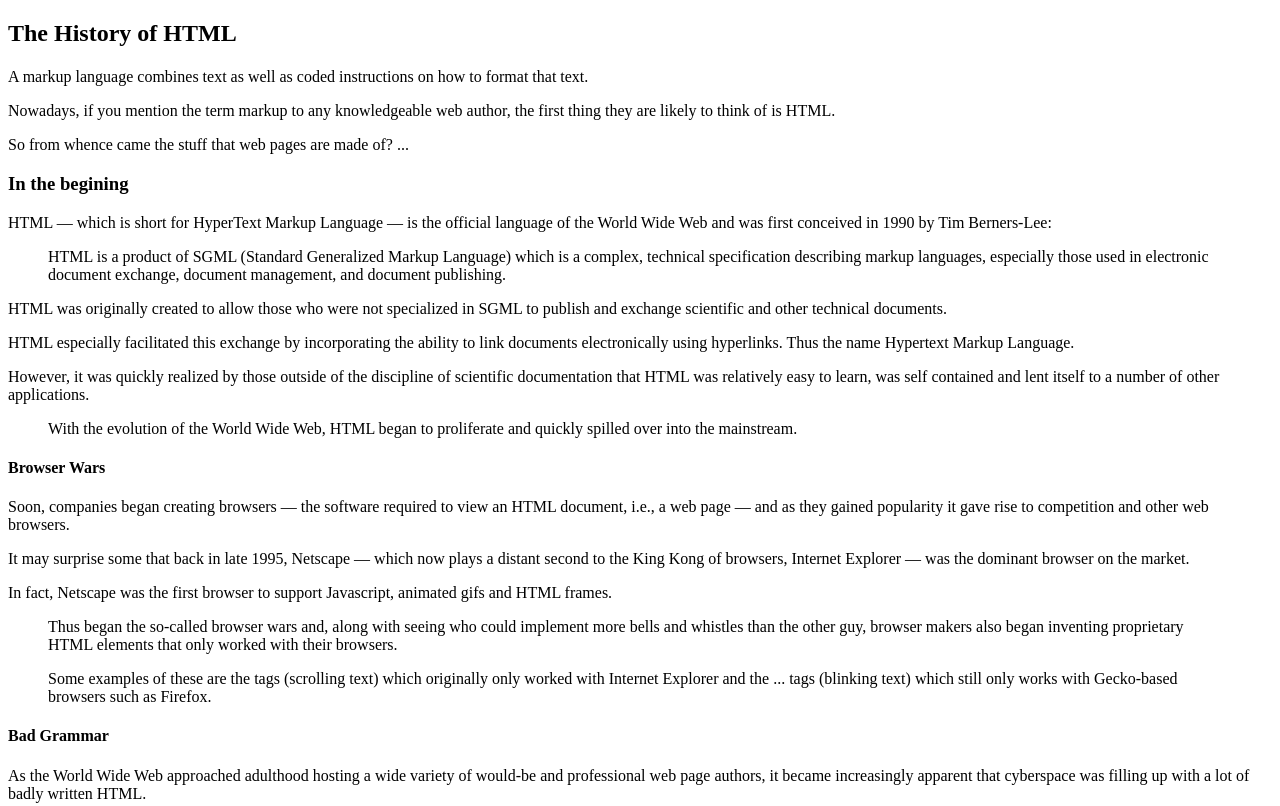
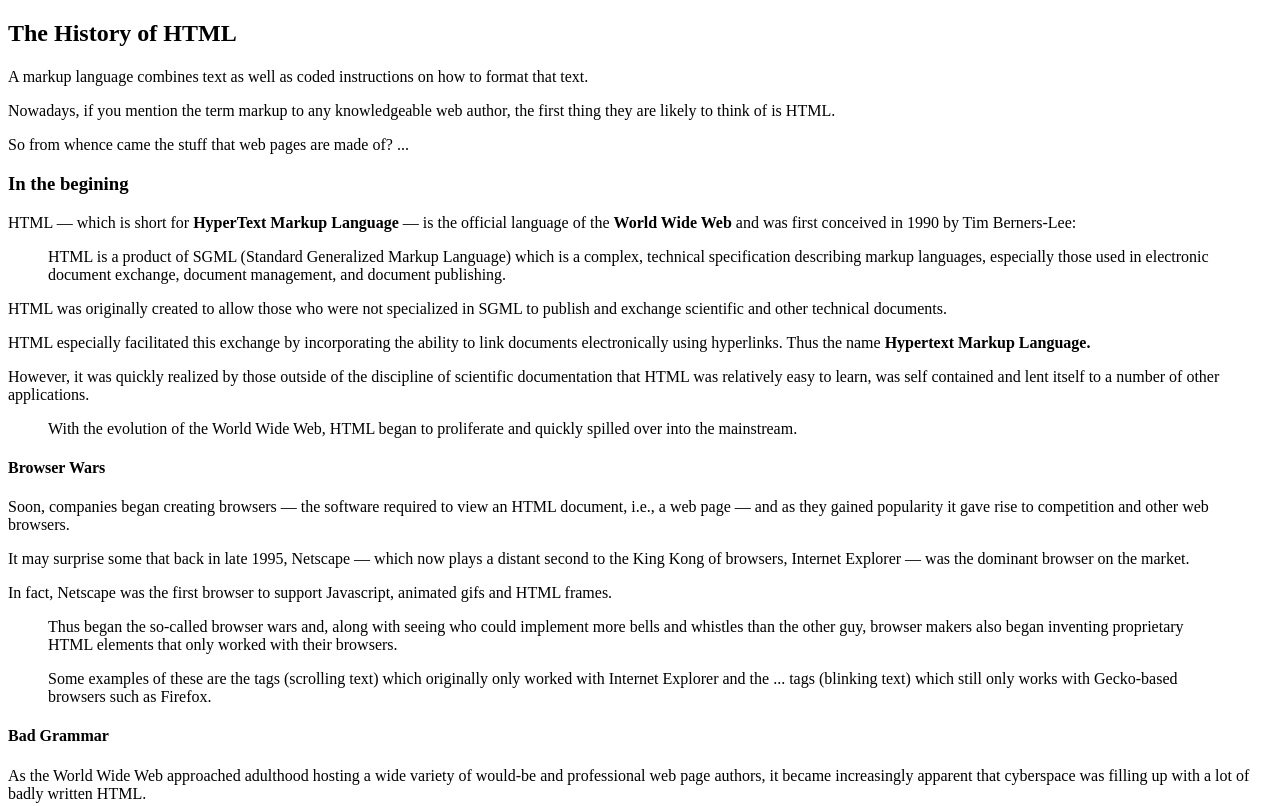
Before and after one commit to ThuHa253/Thuhawpr, a plain HTML site: page demo.html in a window 1280 px wide. Shown: the top 806 px of the page. Drawn offline with Linux system fonts and the light colour scheme.

Commit message:
Add exercise 1 Signed-off-by: THUHA <1901060014@s.hanu.edu.vn>

```diff
--- a/demo.html
+++ b/demo.html
@@ -15,11 +15,11 @@
   <h3>In the begining</h3>
   </head>
 <body>
-    <p>HTML — which is short for HyperText Markup Language — is the official language of the World Wide Web and was first conceived in 1990 by Tim Berners-Lee:</p>
+    <p>HTML — which is short for <strong>HyperText Markup Language</strong>  — is the official language of the <strong>World Wide Web</strong> and was first conceived in 1990 by Tim Berners-Lee:</p>
     <blockquote>HTML is a product of SGML (Standard Generalized Markup Language) which is a complex, technical specification describing markup languages, especially those used in electronic document exchange, document management, and document publishing.
     </blockquote>
     <p><p>HTML was originally created to allow those who were not specialized in SGML to publish and exchange scientific and other technical documents.</p> </p>
-    <p>HTML especially facilitated this exchange by incorporating the ability to link documents electronically using hyperlinks. Thus the name Hypertext Markup Language. </p>
+    <p>HTML especially facilitated this exchange by incorporating the ability to link documents electronically using hyperlinks. Thus the name <strong>Hypertext Markup Language.</strong></p>
     <p>However, it was quickly realized by those outside of the discipline of scientific documentation that HTML was relatively easy to learn, was self contained and lent itself to a number of other applications.</p>
     <blockquote>With the evolution of the World Wide Web, HTML began to proliferate and quickly spilled over into the mainstream.</blockquote>
 
```
